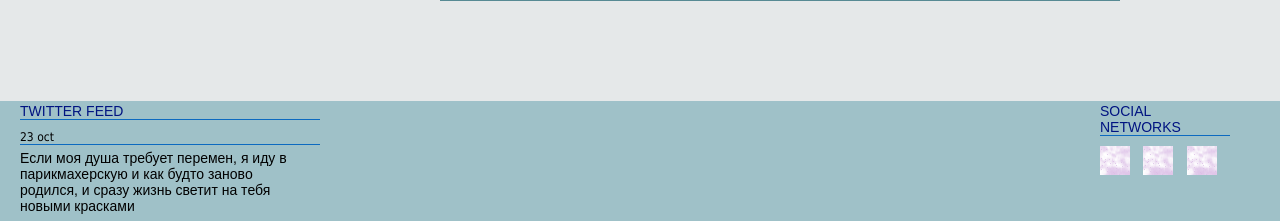
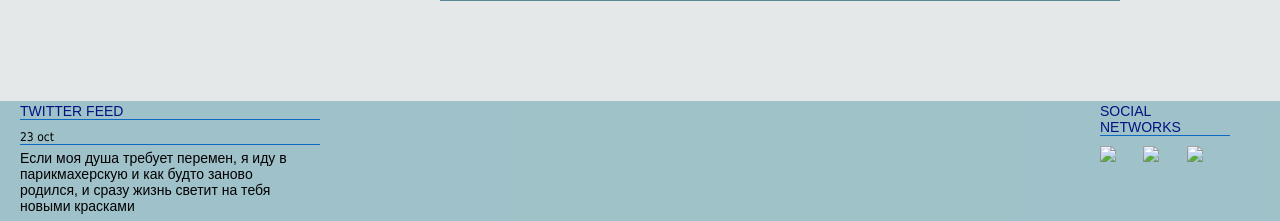
Before and after one commit to KarinaNull/Website, a PHP site: page / in a window 1280 px wide. Shown: the part 912-1133 px from the top of the page. Run offline with PHP 8.4, Linux system fonts and the light colour scheme.

Commit message:
Add social network icons

```diff
--- a/index.php
+++ b/index.php
@@ -127,9 +127,9 @@
         </div>
         <div class="social-icon">
             <h4>SOCIAL NETWORKS</h4>
-            <a href="http://twitter.com/"></a>
-            <a href="http://facebook.com/"></a>
-            <a href="http://youtube.com/"></a>
+            <a href="http://instagram.com/"><img src="https://instagram.com/favicon.ico"></a>
+            <a href="http://vk.com/"><img src="https://vk.com/favicon.ico"></a>
+            <a href="http://github.com/"><img src="https://github.com/favicon.ico"></a>
         </div>
     </footer>
 </body>
--- a/style.css
+++ b/style.css
@@ -282,7 +282,10 @@ footer p {
 .social-icon a {
     width: 30px;
     height: 30px;
-    background: url(images/social-icon.png) no-repeat;
     display: inline-block;
     margin-right: 10px;
 }
+
+.social-icon a:hover {
+    background: #557e861c;
+}
```
